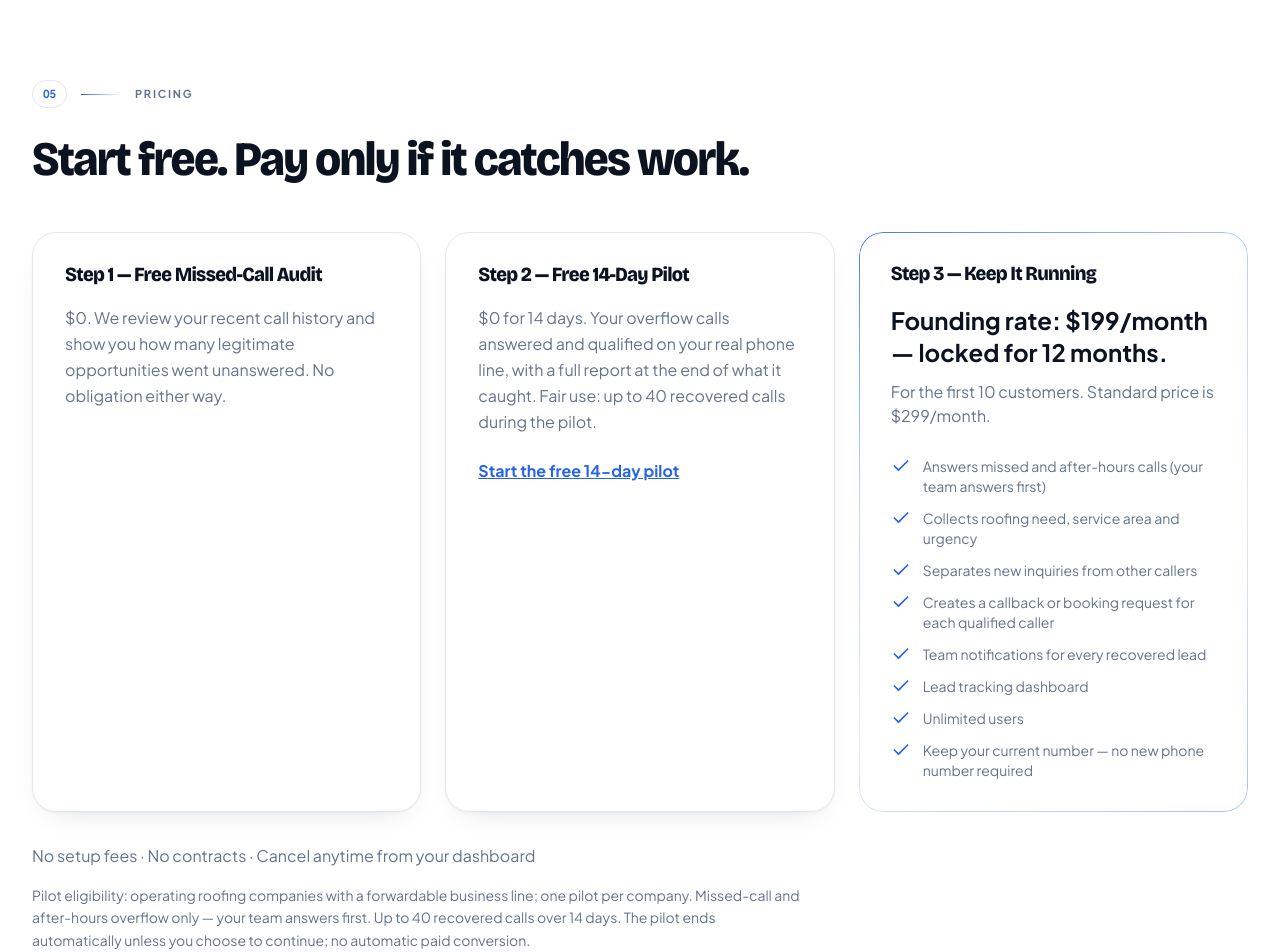
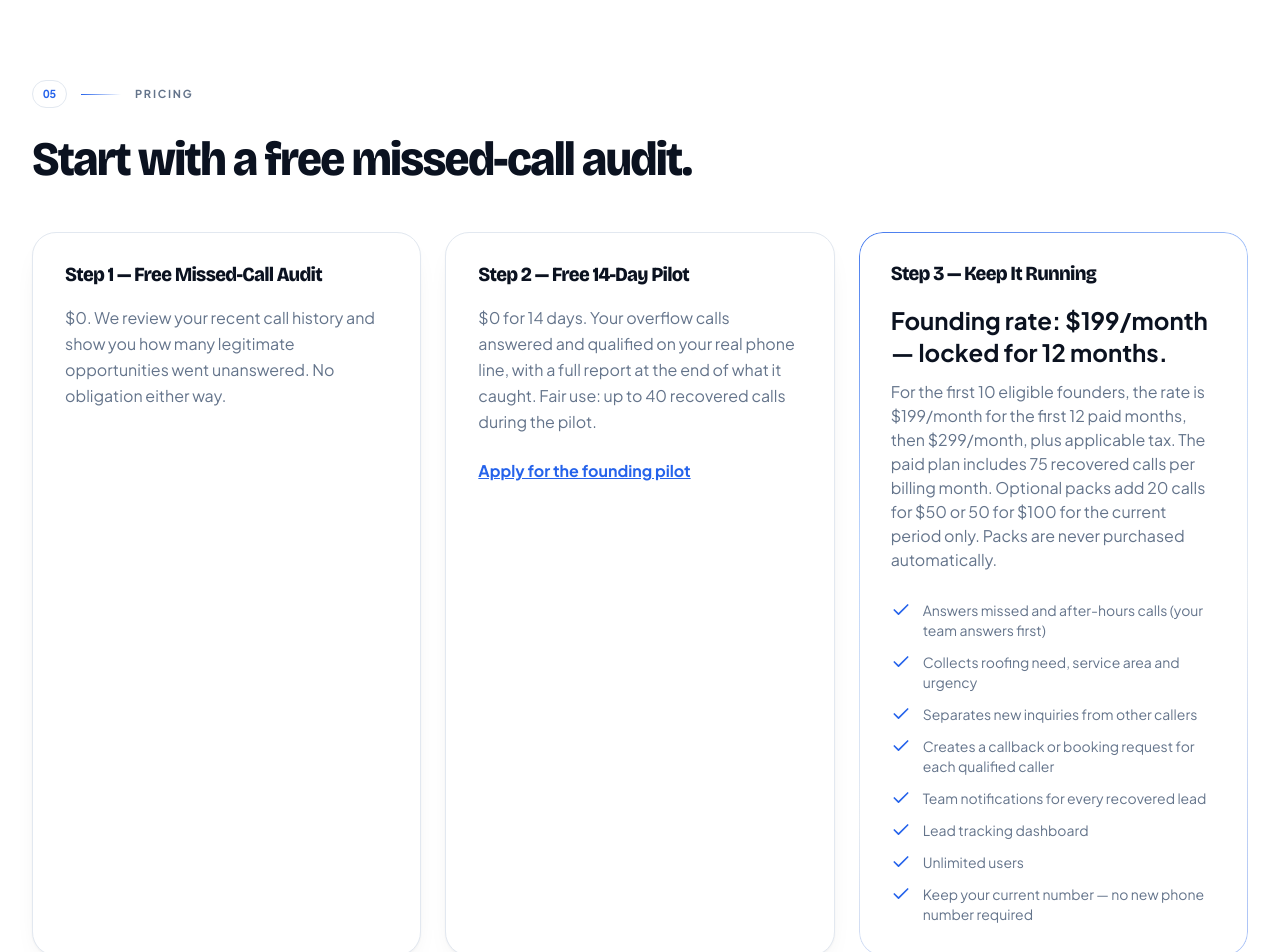
Before and after one commit to maag8484/Roofers-AI-Lead-Recovery, a React (Vite) app: page / in a window 1280 px wide. Shown: the part 6440-7392 px from the top of the page. Built offline with nearby package versions, Linux system fonts and the light colour scheme; no server answers.

Commit message:
Align founding reservation terms in src/pages/home-v2/components/Pricing.jsx

```diff
--- a/src/pages/home-v2/components/Pricing.jsx
+++ b/src/pages/home-v2/components/Pricing.jsx
@@ -6,7 +6,7 @@ export function Pricing() {
   return <section id="pricing" className="relative bg-[var(--void)] py-24 sm:py-28">
     <div className="mx-auto max-w-[1280px] px-5 sm:px-8">
       <SectionLabel index="05" eyebrow="Pricing" />
-      <h2 className="hv2-display mt-7 text-[clamp(2rem,4.4vw,3rem)] text-[var(--text)]">Start free. Pay only if it catches work.</h2>
+      <h2 className="hv2-display mt-7 text-[clamp(2rem,4.4vw,3rem)] text-[var(--text)]">Start with a free missed-call audit.</h2>
       <div className="mt-12 grid gap-6 lg:grid-cols-3">
         <article className="hv2-glass rounded-3xl p-8">
           <h3 className="hv2-display text-xl text-[var(--text)]">Step 1 — Free Missed-Call Audit</h3>
@@ -15,17 +15,17 @@ export function Pricing() {
         <article className="hv2-glass rounded-3xl p-8">
           <h3 className="hv2-display text-xl text-[var(--text)]">Step 2 — Free 14-Day Pilot</h3>
           <p className="mt-5 leading-relaxed text-[var(--text-dim)]">$0 for 14 days. Your overflow calls answered and qualified on your real phone line, with a full report at the end of what it caught. Fair use: up to 40 recovered calls during the pilot.</p>
-          <a href="/signup" className="mt-6 inline-block font-bold underline text-[var(--acid)]">Start the free 14-day pilot</a>
+          <a href="/signup" className="mt-6 inline-block font-bold underline text-[var(--acid)]">Apply for the founding pilot</a>
         </article>
         <article className="hv2-frame rounded-3xl bg-[var(--surface)] p-8">
           <h3 className="hv2-display text-xl text-[var(--text)]">Step 3 — Keep It Running</h3>
           <p className="mt-5 text-2xl font-bold text-[var(--text)]">Founding rate: $199/month — locked for 12 months.</p>
-          <p className="mt-3 text-[var(--text-dim)]">For the first 10 customers. Standard price is $299/month.</p>
+          <p className="mt-3 text-[var(--text-dim)]">For the first 10 eligible founders, the rate is $199/month for the first 12 paid months, then $299/month, plus applicable tax. The paid plan includes 75 recovered calls per billing month. Optional packs add 20 calls for $50 or 50 for $100 for the current period only. Packs are never purchased automatically.</p>
           <ul className="mt-7 space-y-3">{PLAN_FEATURES.map(f => <li key={f} className="flex gap-3 text-sm text-[var(--text-dim)]"><Check aria-hidden="true" className="h-5 w-5 shrink-0 text-[var(--acid)]" />{f}</li>)}</ul>
         </article>
       </div>
-      <p className="mt-8 text-[var(--text-dim)]">No setup fees · No contracts · Cancel anytime from your dashboard</p>
-      <p className="mt-4 max-w-3xl text-sm leading-relaxed text-[var(--text-dim)]">Pilot eligibility: operating roofing companies with a forwardable business line; one pilot per company. Missed-call and after-hours overflow only — your team answers first. Up to 40 recovered calls over 14 days. The pilot ends automatically unless you choose to continue; no automatic paid conversion.</p>
+      <p className="mt-8 text-[var(--text-dim)]">No setup fees · No contracts · Cancel before your first charge</p>
+      <p className="mt-4 max-w-3xl text-sm leading-relaxed text-[var(--text-dim)]">Pilot eligibility: operating roofing companies with a forwardable business line; one pilot per company. Missed-call and after-hours overflow only — your team answers first. Up to 40 recovered calls over 14 days. Apply first. A separate card authorization is required to reserve a new founding pilot. Nothing is due at reservation. The 14 days begin after setup and a successful live test. Unless you cancel before those 14 full days elapse, monthly billing begins at the rate you authorized. Earlier accepted offers keep their terms.</p>
       <div className="mt-8"><CtaButton>Get My Free Missed-Call Audit</CtaButton></div>
     </div>
   </section>;
```
